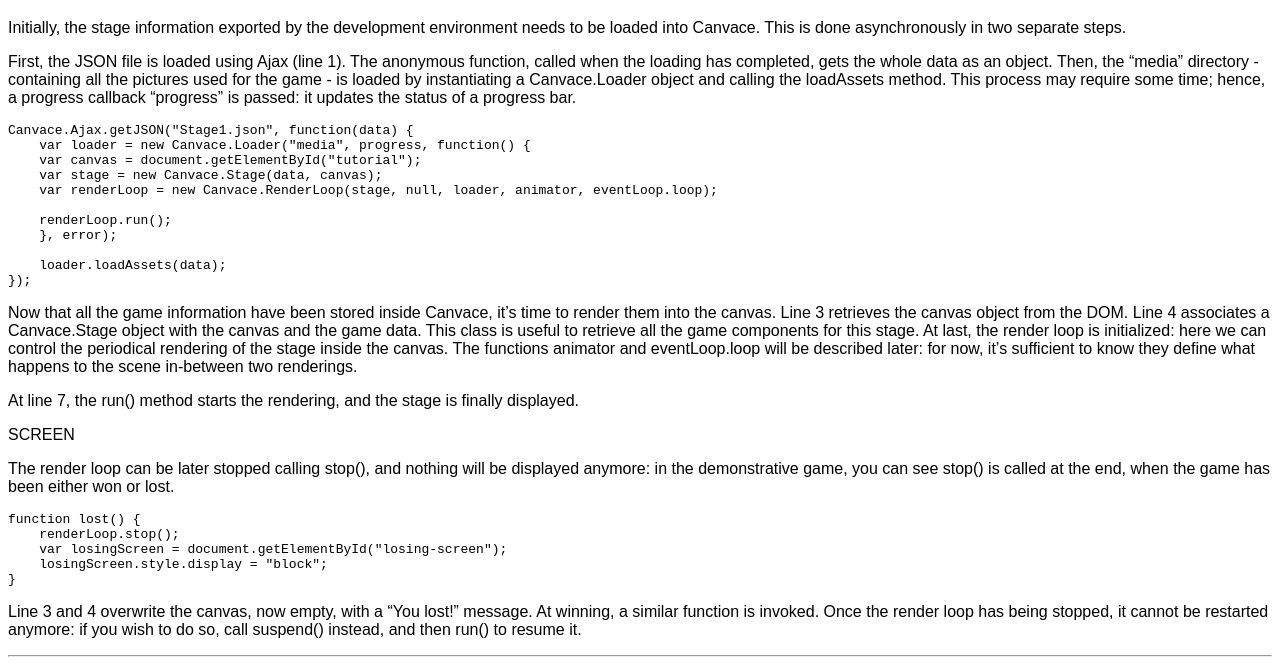
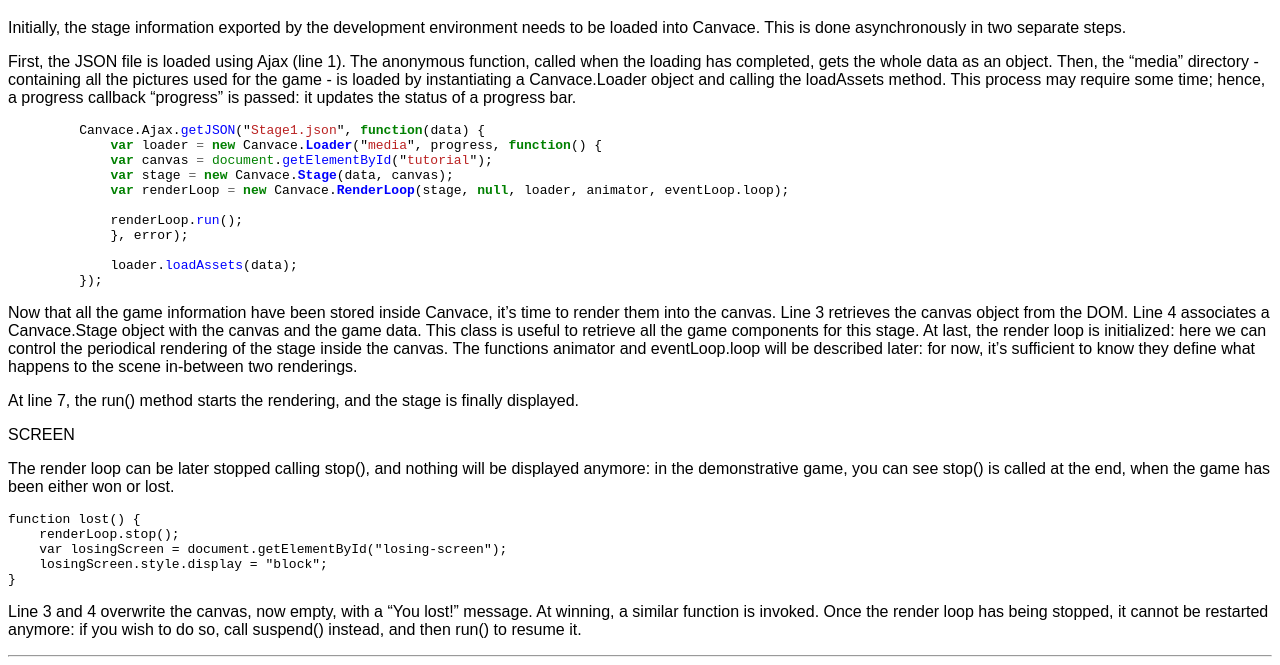
Before and after one commit to canvace/canvace.github.com, a Jekyll site: the page built from _posts/2013-02-21-init.md, in a window 1280 px wide. Shown: the part 321-986 px from the top of the page. Built offline with Jekyll 4.4.1, drawn with Linux system fonts in a browser that asks for light colours.

Commit message:
pygments.css link added to default.html; see init.md for an example

```diff
--- a/_layouts/default.html
+++ b/_layouts/default.html
@@ -3,6 +3,7 @@
 <head>
 	<title>Canvace</title>
 	<link rel="stylesheet" type="text/css" href="Style.css"/>
+	<link rel="stylesheet" type="text/css" href="pygments.css" />
 </head>
 <body>
 	<a href="https://github.com/canvace"><img style="position: absolute; top: 0; right: 0; border: 0;" src="https://s3.amazonaws.com/github/ribbons/forkme_right_green_007200.png" alt="Fork me on GitHub"></a>
--- a/_posts/2013-02-21-init.md
+++ b/_posts/2013-02-21-init.md
@@ -20,6 +20,7 @@
 the "media" directory - containing all the pictures used for the game - is loaded by instantiating a Canvace.Loader object and calling the loadAssets method.
 This process may require some time; hence, a progress callback "progress" is passed: it updates the status of a progress bar.
 
+{% highlight javascript %}
     Canvace.Ajax.getJSON("Stage1.json", function(data) {
         var loader = new Canvace.Loader("media", progress, function() {
         var canvas = document.getElementById("tutorial");
@@ -31,6 +32,7 @@
 
         loader.loadAssets(data);
     });
+{% endhighlight %}
 
 Now that all the game information have been stored inside Canvace, it's time to render them into the canvas. Line 3 retrieves the canvas object from the DOM.
 Line 4 associates a Canvace.Stage object with the canvas and the game data. This class is useful to retrieve all the game components for this stage.
```
